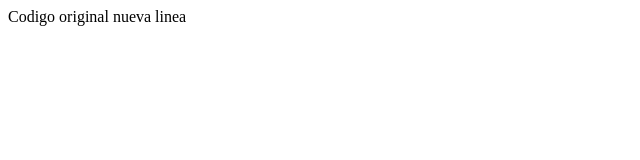
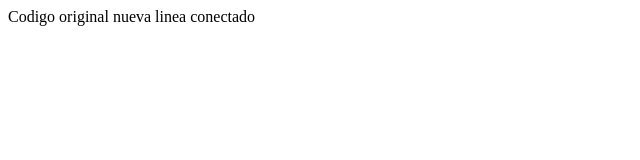
Before and after one commit to Berny2c/tdw51, a plain HTML site: page index.html in a window 1280 px wide. Shown: the full height of the page, 0-640 px from the left. Drawn offline with Linux system fonts and the light colour scheme.

Commit message:
5to cambio

```diff
--- a/index.html
+++ b/index.html
@@ -8,5 +8,6 @@
 <body>
     Codigo original
     nueva linea
+    conectado
 </body>
 </html>
```
